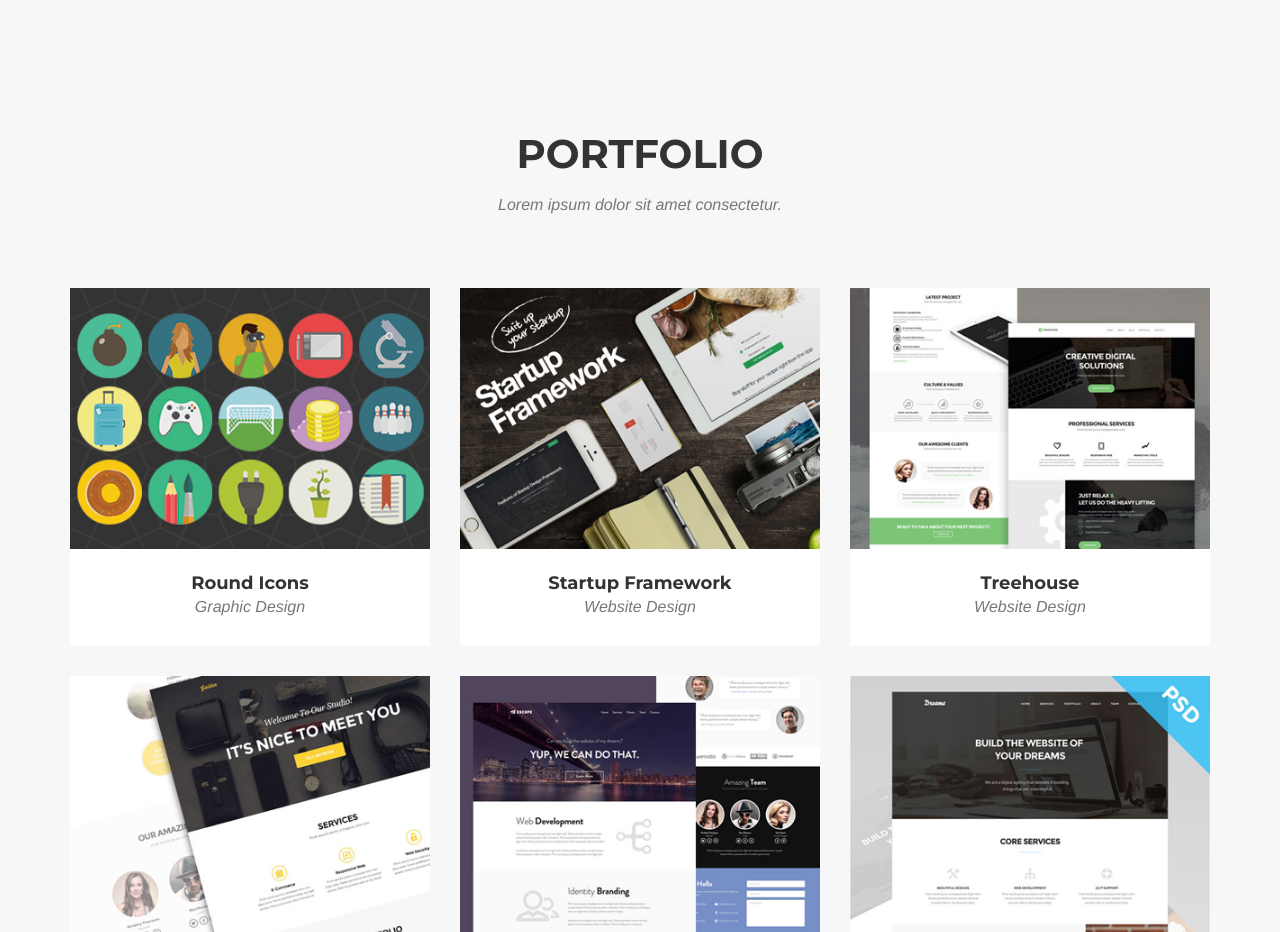
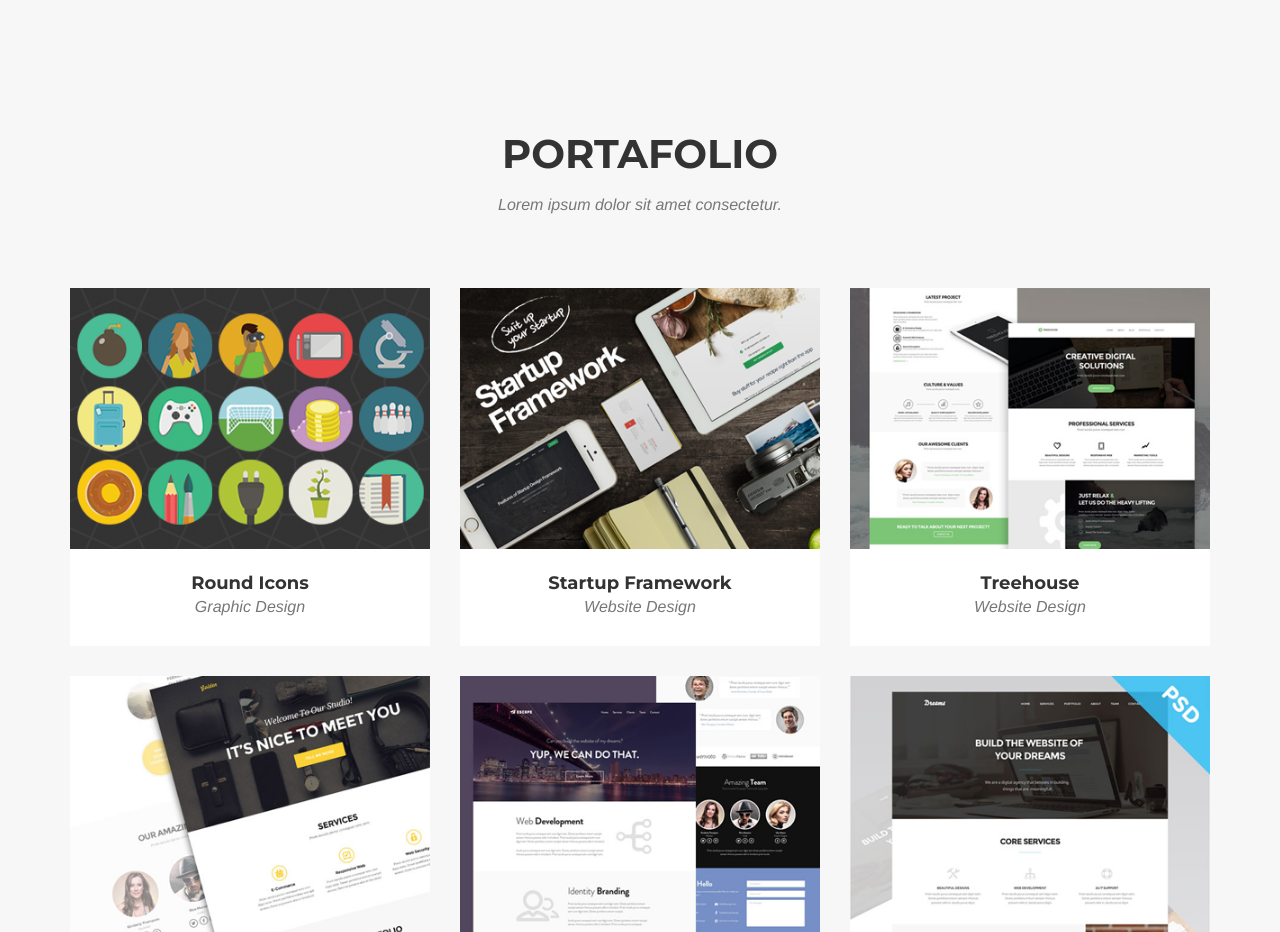
Before and after one commit to mingmgr08/My_website, a plain HTML site: page index.html in a window 1280 px wide. Shown: the part 3700-4632 px from the top of the page. Drawn offline with nearby package versions, Linux system fonts and the light colour scheme; a web font is replaced by a local one.

Commit message:
changed some data

```diff
--- a/index.html
+++ b/index.html
@@ -256,7 +256,7 @@
         <div class="container">
             <div class="row">
                 <div class="col-lg-12 text-center">
-                    <h2 class="section-heading">Portfolio</h2>
+                    <h2 class="section-heading">PORTAFOLIO</h2>
                     <h3 class="section-subheading text-muted">Lorem ipsum dolor sit amet consectetur.</h3>
                 </div>
             </div>
```
